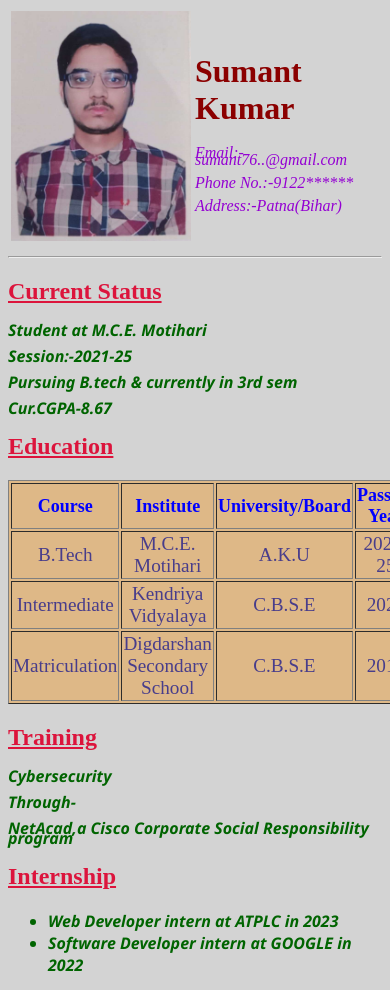
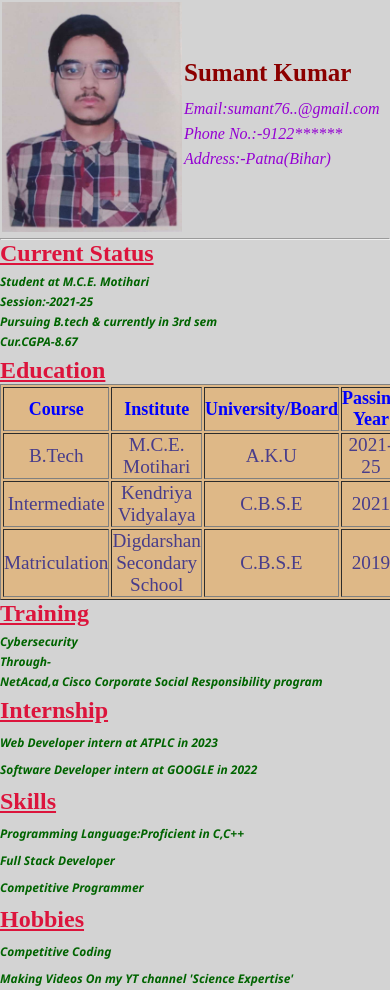
Before and after one commit to sumantkr09/resumeProject-1, a plain HTML site: page index.html in a window 390 px wide. Shown: the top 990 px of the page. Drawn offline with Linux system fonts and the light colour scheme.

Commit message:
added updated

```diff
--- a/index.html
+++ b/index.html
@@ -7,6 +7,25 @@
     <meta name="viewport" content="width=device-width, initial-scale=1.0">
     <title>Resume</title>
     <style>
+        @media only screen and (max-width:500px){
+            *{
+                margin: 0px;
+                padding: 0px;
+            }
+            .header p{
+                font-size: 1px;
+                margin: 18px 0px;
+            }
+            .header h1{
+                font-size: 25px;
+
+            }
+            .class1 li,p{
+                font-size: 12px;
+                margin: 10px 0px;
+            }
+
+        }
         body {
             background-color: lightgrey;
         }
@@ -76,7 +95,7 @@
             <td>
                 <div class="header">
                     <h1>Sumant Kumar</h1>
-                    <p>Email:-sumant76..@gmail.com</p>
+                    <p>Email:sumant76..@gmail.com</p>
                     <p>Phone No.:-9122******</p>
                     <p>Address:-Patna(Bihar)</p>
                 </div>
@@ -125,6 +144,8 @@
             </tbody>
             </thead>
         </table>
+        <div class="class1">
+
             <h2>Training</h2>
             <p>Cybersecurity</p>
             <p>Through-</p>
@@ -147,6 +168,7 @@
         </ul>
     </div>
     <hr>
+</div>
     <div>Dated:25th Feb.2023</div>
     In Progress
 </body>
```
Lines whose indentation alone changed are shown as unchanged.
